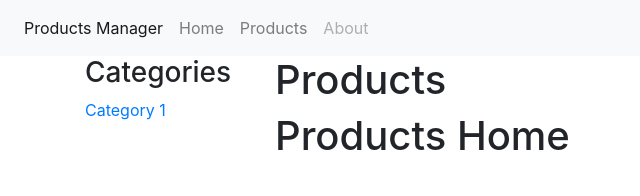
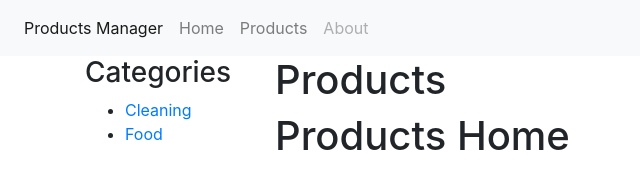
Before and after one commit to mariorodeghiero/react-product-manager-app, a React (Create React App) app: page /products in a window 1280 px wide. Shown: the top 196 px of the page, without its empty margins (0-640 px from the left). Built offline with nearby package versions, Linux system fonts and the light colour scheme; data requests are answered from the project's data file.

Commit message:
add jsonServer and created categories 1 and 2

```diff
--- /dev/null
+++ b/db.json
@@ -0,0 +1,13 @@
+{
+  "products": [],
+  "categories": [
+    {
+      "id": 1,
+      "category": "Cleaning"
+    },
+    {
+      "id": 2,
+      "category": "Food"
+    }
+  ]
+}
--- a/package.json
+++ b/package.json
@@ -3,6 +3,7 @@
   "version": "0.1.0",
   "private": true,
   "dependencies": {
+    "axios": "^0.18.0",
     "prettier": "^1.13.4",
     "react": "^16.4.0",
     "react-dom": "^16.4.0",
--- a/src/Category.jsx
+++ b/src/Category.jsx
@@ -4,7 +4,8 @@ class Category extends Component {
   render() {
     return (
       <div>
-        <h1>Category</h1>
+        <h1>Category {this.props.match.params.catId}</h1>
+        {console.log(JSON.stringify(this.props.match))}
       </div>
     );
   }
--- a/src/Product.jsx
+++ b/src/Product.jsx
@@ -1,19 +1,43 @@
 import React, { Component } from "react";
 
 import { Route, Link } from "react-router-dom";
-
+import axios from "axios";
 import ProductsHome from "./ProductHome";
 import Category from "./Category";
 
 class Product extends Component {
-  state = {};
+  constructor(props) {
+    super(props);
+    this.state = {
+      categories: []
+    };
+  }
+  componentDidMount(props) {
+    axios.get("http://localhost:3001/categories").then(resp => {
+      this.setState({ categories: resp.data });
+    });
+  }
+
+  renderCategory(cat, index) {
+    return (
+      <li key={cat.id}>
+        <Link to={`/products/category/${cat.id}`}>{cat.category}</Link>
+      </li>
+    );
+  }
   render() {
     const { match } = this.props;
+    // const { categories } = this.state;
     return (
       <div className="row">
         <div className="col-md-2">
           <h3>Categories</h3>
-          <Link to="/products/category/1">Category 1</Link>
+          <ul>
+            {this.state.categories.map((cat, index) =>
+              this.renderCategory(cat, index)
+            )}
+            {console.log(this.state.categories[0])}
+          </ul>
         </div>
         <div className="col-md-10">
           <h1>Products</h1>
```
Also changed, not shown: 1 other file (tests, documents, lock files or other folders).
